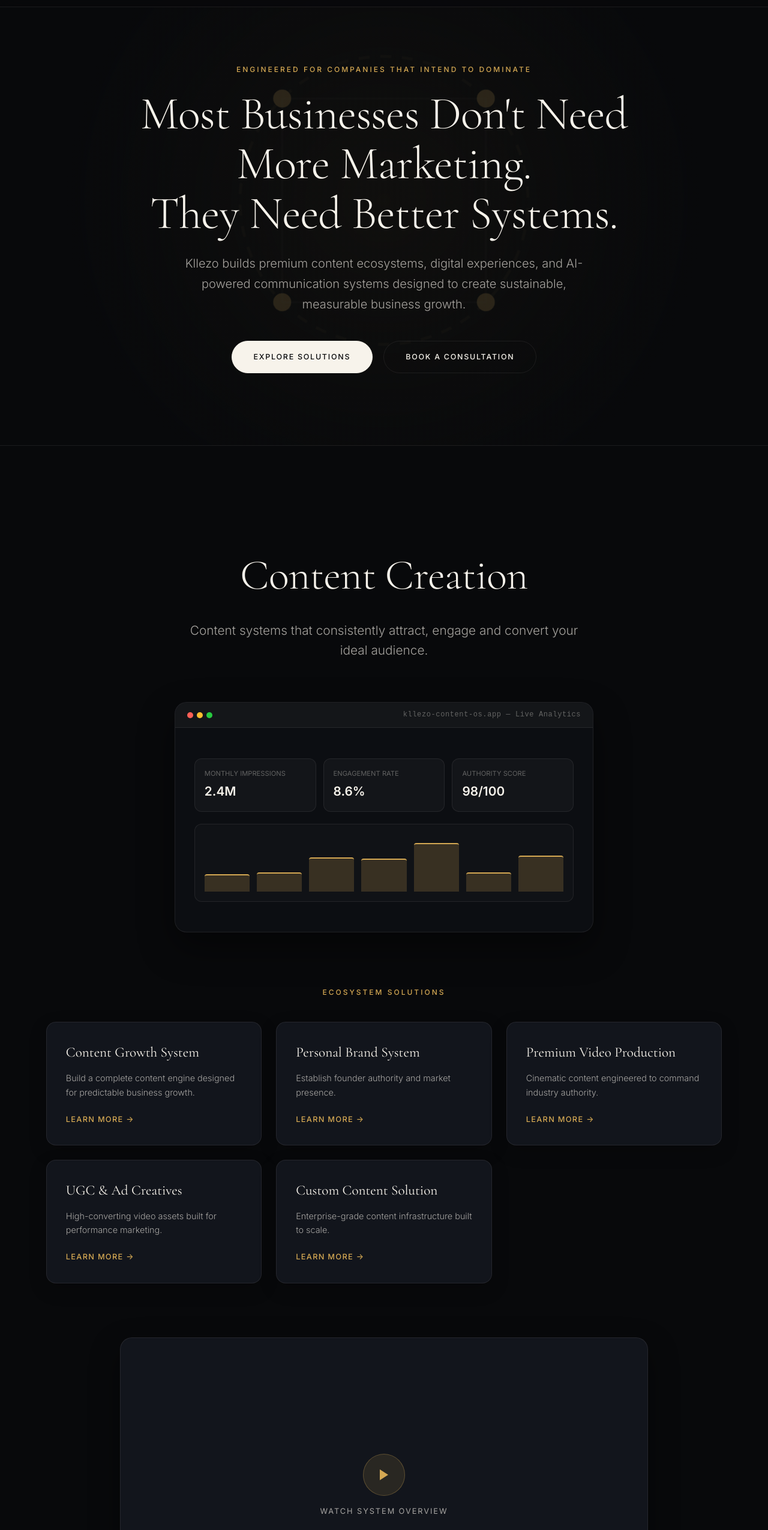
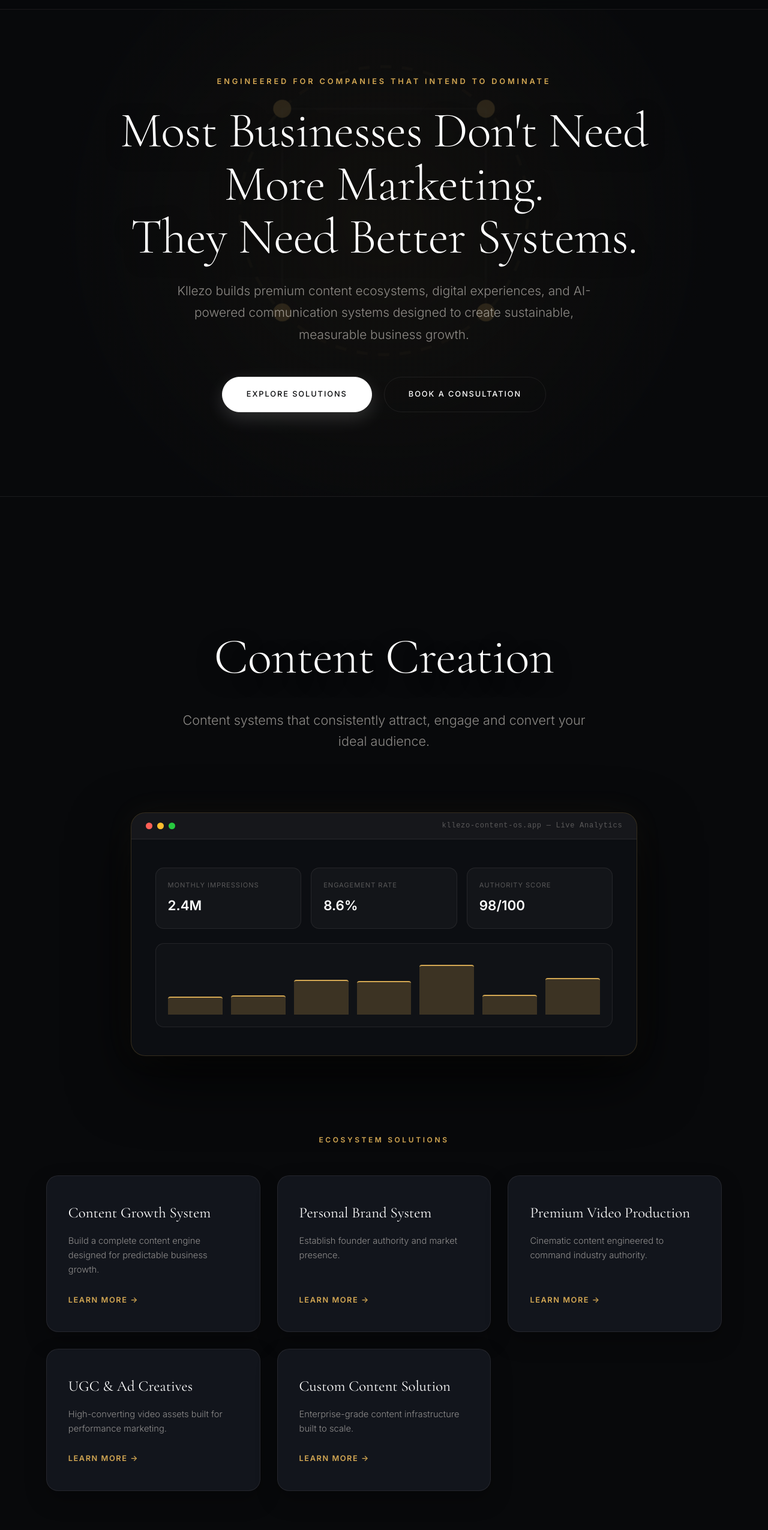
Before and after one commit to kllezo/kllezov3, a website: page services/index.html in a window 1280 px wide. Shown: the part 74-2624 px from the top of the page at 60% size. Drawn offline with nearby package versions, Linux system fonts and the light colour scheme.

Commit message:
refactor(services): improve product hierarchy and premium UX

```diff
--- a/services.css
+++ b/services.css
@@ -1,19 +1,19 @@
 /* ═════════════════════════════════════════════════════════════════════
    KLLEZO Services Page V3 — Premium Product Showcase
-   Apple / Linear Inspired: Massive Whitespace, Outcome Microcopy, Hero Demos
+   Apple / Linear Inspired: Massive Whitespace, High Contrast, Hero Demos
    ═════════════════════════════════════════════════════════════════════ */
 
 :root {
   --void: #08090B;
   --void-surface: #0E1015;
   --void-card: #12151C;
-  --beige: #F7F3EB;
-  --beige-muted: rgba(247, 243, 235, 0.65);
-  --beige-dim: rgba(247, 243, 235, 0.35);
+  --beige: #FFFFFF;
+  --beige-muted: rgba(247, 243, 235, 0.55);
+  --beige-dim: rgba(247, 243, 235, 0.3);
   --gold: #D4A853;
   --champagne: #BFA27A;
   --border: rgba(247, 243, 235, 0.08);
-  --border-hover: rgba(212, 168, 83, 0.35);
+  --border-hover: rgba(212, 168, 83, 0.45);
   --font-serif: 'Cormorant Garamond', Georgia, serif;
   --font-sans: 'Inter', -apple-system, BlinkMacSystemFont, system-ui, sans-serif;
 }
@@ -68,15 +68,15 @@ header {
   position: fixed;
   top: 0; left: 0;
   width: 100%;
-  padding: 22px 6%;
+  padding: 24px 6%;
   display: flex;
   justify-content: space-between;
   align-items: center;
   z-index: 1000;
-  backdrop-filter: blur(16px);
-  -webkit-backdrop-filter: blur(16px);
+  backdrop-filter: blur(20px);
+  -webkit-backdrop-filter: blur(20px);
   border-bottom: 1px solid var(--border);
-  background: rgba(8, 9, 11, 0.75);
+  background: rgba(8, 9, 11, 0.8);
 }
 
 .brand {
@@ -96,9 +96,9 @@ header {
   color: var(--beige);
   text-decoration: none;
   border: 1px solid var(--border);
-  padding: 10px 22px;
+  padding: 10px 24px;
   border-radius: 100px;
-  transition: all 0.3s ease;
+  transition: all 0.35s ease;
   background: rgba(247, 243, 235, 0.02);
   display: inline-flex;
   align-items: center;
@@ -113,8 +113,8 @@ header {
 
 /* ── HERO SECTION ── */
 .hero {
-  min-height: 90vh;
-  padding: 180px 6% 120px 6%;
+  min-height: 92vh;
+  padding: 200px 6% 140px 6%;
   display: flex;
   flex-direction: column;
   align-items: center;
@@ -122,47 +122,48 @@ header {
   text-align: center;
   position: relative;
   border-bottom: 1px solid var(--border);
-  background: radial-gradient(circle at center, rgba(212, 168, 83, 0.04) 0%, var(--void) 70%);
+  background: radial-gradient(circle at center, rgba(212, 168, 83, 0.05) 0%, var(--void) 70%);
 }
 
 .hero-content {
-  max-width: 880px;
+  max-width: 920px;
   margin: 0 auto;
   position: relative;
   z-index: 2;
 }
 
 .hero-subtitle {
-  font-size: 0.75rem;
-  letter-spacing: 0.25em;
+  font-size: 0.8rem;
+  letter-spacing: 0.3em;
   text-transform: uppercase;
   color: var(--gold);
-  margin-bottom: 24px;
-  font-weight: 500;
+  margin-bottom: 28px;
+  font-weight: 600;
 }
 
 .hero-title {
   font-family: var(--font-serif);
-  font-size: clamp(3rem, 6vw, 5.2rem);
+  font-size: clamp(3.2rem, 6.5vw, 5.6rem);
   font-weight: 300;
   letter-spacing: -0.01em;
-  color: var(--beige);
-  line-height: 1.08;
-  margin-bottom: 24px;
+  color: #FFFFFF;
+  line-height: 1.06;
+  margin-bottom: 28px;
+  text-shadow: 0 10px 30px rgba(0,0,0,0.5);
 }
 
 .hero-desc {
-  font-size: clamp(1.05rem, 1.8vw, 1.25rem);
+  font-size: clamp(1.1rem, 2vw, 1.3rem);
   font-weight: 300;
   color: var(--beige-muted);
-  line-height: 1.7;
-  max-width: 680px;
-  margin: 0 auto 44px auto;
+  line-height: 1.75;
+  max-width: 720px;
+  margin: 0 auto 52px auto;
 }
 
 .hero-buttons {
   display: flex;
-  gap: 18px;
+  gap: 20px;
   justify-content: center;
   flex-wrap: wrap;
 }
@@ -171,25 +172,27 @@ header {
   display: inline-flex;
   align-items: center;
   gap: 10px;
-  padding: 16px 36px;
+  padding: 18px 40px;
   border-radius: 100px;
-  font-size: 0.78rem;
+  font-size: 0.8rem;
   font-weight: 500;
-  letter-spacing: 0.14em;
+  letter-spacing: 0.15em;
   text-transform: uppercase;
   text-decoration: none;
-  transition: all 0.35s ease;
+  transition: all 0.35s cubic-bezier(0.16, 1, 0.3, 1);
 }
 
 .btn-primary {
-  background: var(--beige);
+  background: #FFFFFF;
   color: var(--void);
-  border: 1px solid var(--beige);
+  border: 1px solid #FFFFFF;
+  box-shadow: 0 10px 30px rgba(255,255,255,0.15);
 }
 .btn-primary:hover {
   background: #E5DFC8;
   border-color: #E5DFC8;
-  transform: translateY(-2px);
+  transform: translateY(-3px);
+  box-shadow: 0 15px 35px rgba(255,255,255,0.25);
 }
 
 .btn-secondary {
@@ -200,6 +203,7 @@ header {
 .btn-secondary:hover {
   border-color: var(--beige-muted);
   background: rgba(247, 243, 235, 0.05);
+  transform: translateY(-3px);
 }
 
 /* Background Ambient Animation for Hero */
@@ -207,7 +211,7 @@ header {
   position: absolute;
   top: 50%; left: 50%;
   transform: translate(-50%, -50%);
-  width: 600px; height: 600px;
+  width: 650px; height: 650px;
   pointer-events: none;
   opacity: 0.15;
   z-index: 1;
@@ -215,7 +219,7 @@ header {
 
 /* ── CINEMATIC PRODUCT CHAPTERS (The 4 Categories) ── */
 .product-chapter {
-  padding: 160px 6%;
+  padding: 200px 6%;
   border-bottom: 1px solid var(--border);
 }
 
@@ -223,63 +227,65 @@ header {
   background: var(--void-surface);
 }
 
-/* 01. Chapter Header */
+/* 01. Chapter Header (High Contrast & Dominant Hierarchy) */
 .chapter-header {
   text-align: center;
-  max-width: 800px;
-  margin: 0 auto 70px auto;
+  max-width: 860px;
+  margin: 0 auto 100px auto;
 }
 
 .chapter-title {
   font-family: var(--font-serif);
-  font-size: clamp(2.8rem, 5.5vw, 4.5rem);
+  font-size: clamp(3.2rem, 6.5vw, 5.2rem);
   font-weight: 300;
   letter-spacing: -0.01em;
-  color: var(--beige);
-  margin-bottom: 18px;
+  color: #FFFFFF;
+  margin-bottom: 22px;
+  text-shadow: 0 10px 30px rgba(0,0,0,0.5);
 }
 
 .chapter-subtitle {
-  font-size: clamp(1.1rem, 2vw, 1.3rem);
+  font-size: clamp(1.15rem, 2.2vw, 1.35rem);
   color: var(--beige-muted);
   font-weight: 300;
-  line-height: 1.6;
-  max-width: 650px;
+  line-height: 1.65;
+  max-width: 680px;
   margin: 0 auto;
 }
 
-/* 02. Hero Product Demo (Occupies ~60–65% of section width) */
+/* 02. Hero Product Demo (Occupies ~75% of section width for maximum visual impact) */
 .hero-demo-container {
-  max-width: 900px;
-  width: 62%;
-  margin: 0 auto 90px auto;
+  max-width: 1040px;
+  width: 75%;
+  margin: 0 auto 130px auto;
 }
 
 .demo-window {
   background: #0C0E12;
-  border: 1px solid var(--border);
-  border-radius: 20px;
+  border: 1px solid rgba(212, 168, 83, 0.2);
+  border-radius: 24px;
   overflow: hidden;
-  box-shadow: 0 25px 60px rgba(0,0,0,0.45);
-  transition: border-color 0.35s ease, box-shadow 0.35s ease;
+  box-shadow: 0 40px 100px rgba(0,0,0,0.75), 0 0 50px rgba(212, 168, 83, 0.06);
+  transition: border-color 0.4s ease, box-shadow 0.4s ease, transform 0.4s ease;
 }
 .demo-window:hover {
-  border-color: var(--border-hover);
-  box-shadow: 0 30px 70px rgba(0,0,0,0.6);
+  border-color: rgba(212, 168, 83, 0.45);
+  box-shadow: 0 50px 110px rgba(0,0,0,0.85), 0 0 60px rgba(212, 168, 83, 0.12);
+  transform: translateY(-4px);
 }
 
 .window-header {
-  height: 42px;
-  background: rgba(247, 243, 235, 0.03);
+  height: 44px;
+  background: rgba(247, 243, 235, 0.04);
   border-bottom: 1px solid var(--border);
   display: flex;
   align-items: center;
-  padding: 0 20px;
+  padding: 0 24px;
   justify-content: space-between;
 }
 
-.window-dots { display: flex; gap: 6px; }
-.dot { width: 10px; height: 10px; border-radius: 50%; }
+.window-dots { display: flex; gap: 8px; }
+.dot { width: 11px; height: 11px; border-radius: 50%; }
 .dot-red { background: #FF5F56; }
 .dot-yellow { background: #FFBD2E; }
 .dot-green { background: #27C93F; }
@@ -288,71 +294,71 @@ header {
   font-size: 0.75rem;
   color: var(--beige-dim);
   font-family: monospace;
-  letter-spacing: 0.05em;
+  letter-spacing: 0.06em;
 }
 
 .demo-body {
-  padding: 32px;
-  min-height: 340px;
+  padding: 40px;
+  min-height: 360px;
   position: relative;
   display: flex;
   flex-direction: column;
   justify-content: center;
 }
 
-/* 03. Solutions Grid (Elegant Software Product Cards) */
+/* 03. Solutions Grid (Refined Software Product Cards) */
 .solutions-section-title {
   font-size: 0.75rem;
-  letter-spacing: 0.25em;
+  letter-spacing: 0.3em;
   text-transform: uppercase;
   color: var(--gold);
   text-align: center;
-  margin-bottom: 40px;
-  font-weight: 500;
+  margin-bottom: 50px;
+  font-weight: 600;
 }
 
 .solutions-grid {
   display: grid;
-  grid-template-columns: repeat(auto-fit, minmax(280px, 1fr));
-  gap: 24px;
-  max-width: 1200px;
-  margin: 0 auto 90px auto;
+  grid-template-columns: repeat(auto-fit, minmax(300px, 1fr));
+  gap: 28px;
+  max-width: 1240px;
+  margin: 0 auto 130px auto;
 }
 
 .solution-card {
   background: var(--void-card);
   border: 1px solid var(--border);
-  border-radius: 16px;
-  padding: 32px;
+  border-radius: 20px;
+  padding: 42px 36px;
   display: flex;
   flex-direction: column;
   justify-content: space-between;
   height: 100%;
   text-decoration: none;
-  box-shadow: 0 10px 30px rgba(0,0,0,0.2);
-  transition: transform 0.35s ease, border-color 0.35s ease, box-shadow 0.35s ease;
+  box-shadow: 0 15px 35px rgba(0,0,0,0.25);
+  transition: transform 0.35s cubic-bezier(0.16, 1, 0.3, 1), border-color 0.35s ease, box-shadow 0.35s ease;
 }
 
 .solution-card:hover {
-  transform: translateY(-4px);
-  border-color: var(--border-hover);
-  box-shadow: 0 20px 40px rgba(0,0,0,0.35);
+  transform: translateY(-6px);
+  border-color: rgba(212, 168, 83, 0.45);
+  box-shadow: 0 25px 50px rgba(0,0,0,0.5), 0 0 30px rgba(212, 168, 83, 0.12);
 }
 
 .sol-card-name {
   font-family: var(--font-serif);
-  font-size: 1.45rem;
+  font-size: 1.55rem;
   font-weight: 400;
-  color: var(--beige);
-  margin-bottom: 12px;
+  color: #FFFFFF;
+  margin-bottom: 14px;
 }
 
 .sol-card-desc {
-  font-size: 0.9rem;
+  font-size: 0.92rem;
   color: var(--beige-muted);
   font-weight: 300;
-  line-height: 1.6;
-  margin-bottom: 24px;
+  line-height: 1.65;
+  margin-bottom: 28px;
 }
 
 .sol-card-link {
@@ -360,20 +366,20 @@ header {
   align-items: center;
   gap: 8px;
   font-size: 0.8rem;
-  letter-spacing: 0.1em;
+  letter-spacing: 0.12em;
   text-transform: uppercase;
   color: var(--gold);
-  font-weight: 500;
+  font-weight: 600;
   transition: transform 0.3s ease;
 }
 .solution-card:hover .sol-card-link {
-  transform: translateX(3px);
+  transform: translateX(4px);
 }
 
 /* 04. Watch It Work (Video Placeholder) */
 .watch-work-container {
-  max-width: 880px;
-  margin: 0 auto 80px auto;
+  max-width: 940px;
+  margin: 0 auto 110px auto;
   text-align: center;
 }
 
@@ -382,80 +388,85 @@ header {
   width: 100%;
   background: var(--void-card);
   border: 1px solid var(--border);
-  border-radius: 20px;
+  border-radius: 24px;
   position: relative;
   display: flex;
   flex-direction: column;
   align-items: center;
   justify-content: center;
   overflow: hidden;
-  box-shadow: 0 20px 50px rgba(0,0,0,0.4);
-  transition: border-color 0.35s ease;
+  box-shadow: 0 25px 60px rgba(0,0,0,0.45);
+  transition: border-color 0.35s ease, box-shadow 0.35s ease, transform 0.35s ease;
 }
 .video-placeholder-frame:hover {
   border-color: rgba(212, 168, 83, 0.4);
+  transform: translateY(-3px);
+  box-shadow: 0 30px 70px rgba(0,0,0,0.6);
 }
 
 .play-btn-glow {
-  width: 70px; height: 70px;
+  width: 76px; height: 76px;
   border-radius: 50%;
   background: rgba(212, 168, 83, 0.12);
-  border: 1px solid rgba(212, 168, 83, 0.3);
+  border: 1px solid rgba(212, 168, 83, 0.35);
   display: flex;
   align-items: center;
   justify-content: center;
   color: var(--gold);
-  margin-bottom: 16px;
+  margin-bottom: 18px;
   transition: transform 0.35s ease, background-color 0.35s ease;
 }
 .video-placeholder-frame:hover .play-btn-glow {
-  transform: scale(1.1);
-  background: rgba(212, 168, 83, 0.2);
+  transform: scale(1.12);
+  background: rgba(212, 168, 83, 0.22);
 }
 
 .video-placeholder-label {
   font-size: 0.8rem;
-  letter-spacing: 0.15em;
+  letter-spacing: 0.18em;
   text-transform: uppercase;
   color: var(--beige-muted);
 }
 
-/* 05. Inline CTA */
+/* 05. Inline CTA (Distinct Section Conclusion) */
 .inline-cta-box {
   text-align: center;
-  padding: 40px 20px 0 20px;
+  padding: 60px 20px 0 20px;
+  border-top: 1px solid rgba(247, 243, 235, 0.06);
+  margin-top: 40px;
 }
 
 .inline-cta-text {
   font-family: var(--font-serif);
-  font-size: 1.6rem;
+  font-size: 1.8rem;
   font-weight: 300;
-  color: var(--beige);
-  margin-bottom: 20px;
+  color: #FFFFFF;
+  margin-bottom: 24px;
 }
 
 /* ── FINAL CTA SECTION ── */
 .final-cta-section {
-  padding: 180px 6%;
+  padding: 220px 6%;
   text-align: center;
-  background: radial-gradient(circle at bottom, rgba(212, 168, 83, 0.06) 0%, var(--void) 70%);
+  background: radial-gradient(circle at bottom, rgba(212, 168, 83, 0.08) 0%, var(--void) 70%);
 }
 
 .final-cta-title {
   font-family: var(--font-serif);
-  font-size: clamp(2.8rem, 5.5vw, 4.8rem);
+  font-size: clamp(3rem, 6vw, 5.2rem);
   font-weight: 300;
-  color: var(--beige);
-  margin-bottom: 20px;
+  color: #FFFFFF;
+  margin-bottom: 24px;
+  text-shadow: 0 10px 30px rgba(0,0,0,0.5);
 }
 
 .final-cta-desc {
-  font-size: 1.15rem;
+  font-size: 1.2rem;
   color: var(--beige-muted);
-  max-width: 620px;
-  margin: 0 auto 44px auto;
+  max-width: 660px;
+  margin: 0 auto 48px auto;
   font-weight: 300;
-  line-height: 1.7;
+  line-height: 1.75;
 }
 
 .final-cta-buttons {
@@ -466,51 +477,51 @@ header {
 }
 
 /* ── DEMO UI INTERNAL SPECIFIC STYLES ── */
-.content-os-ui { display: flex; flex-direction: column; gap: 20px; }
-.os-stats-row { display: grid; grid-template-columns: repeat(3, 1fr); gap: 12px; }
-.os-stat-card { background: rgba(247, 243, 235, 0.03); border: 1px solid var(--border); padding: 16px; border-radius: 12px; }
-.stat-lbl { font-size: 0.7rem; color: var(--beige-dim); text-transform: uppercase; }
-.stat-val { font-size: 1.3rem; font-weight: 600; color: var(--beige); margin-top: 4px; }
-.os-graph-box { height: 130px; background: rgba(247, 243, 235, 0.02); border: 1px solid var(--border); border-radius: 12px; padding: 16px; display: flex; align-items: flex-end; gap: 12px; }
-.graph-bar { flex: 1; background: rgba(212, 168, 83, 0.2); border-top: 2px solid var(--gold); border-radius: 4px 4px 0 0; transition: height 1s ease; }
+.content-os-ui { display: flex; flex-direction: column; gap: 24px; }
+.os-stats-row { display: grid; grid-template-columns: repeat(3, 1fr); gap: 16px; }
+.os-stat-card { background: rgba(247, 243, 235, 0.03); border: 1px solid var(--border); padding: 20px; border-radius: 14px; }
+.stat-lbl { font-size: 0.7rem; color: var(--beige-dim); text-transform: uppercase; letter-spacing: 0.08em; }
+.stat-val { font-size: 1.4rem; font-weight: 600; color: #FFFFFF; margin-top: 6px; }
+.os-graph-box { height: 140px; background: rgba(247, 243, 235, 0.02); border: 1px solid var(--border); border-radius: 14px; padding: 20px; display: flex; align-items: flex-end; gap: 14px; }
+.graph-bar { flex: 1; background: rgba(212, 168, 83, 0.22); border-top: 2px solid var(--gold); border-radius: 4px 4px 0 0; transition: height 1s ease; }
 
-.web-preview-box { background: #151921; border-radius: 12px; border: 1px solid var(--border); height: 240px; overflow: hidden; position: relative; }
-.web-scroll-content { padding: 24px; animation: webScroll 12s infinite linear; }
-@keyframes webScroll { 0% { transform: translateY(0); } 50% { transform: translateY(-50px); } 100% { transform: translateY(0); } }
-.mock-hero-h1 { height: 18px; width: 60%; background: var(--beige); border-radius: 4px; margin-bottom: 14px; }
-.mock-hero-p { height: 8px; width: 85%; background: var(--beige-dim); border-radius: 4px; margin-bottom: 8px; }
-.mock-hero-p2 { height: 8px; width: 40%; background: var(--beige-dim); border-radius: 4px; margin-bottom: 24px; }
-.mock-grid-cards { display: flex; gap: 12px; }
-.mock-c { flex: 1; height: 80px; background: rgba(255,255,255,0.05); border-radius: 8px; }
+.web-preview-box { background: #151921; border-radius: 14px; border: 1px solid var(--border); height: 260px; overflow: hidden; position: relative; }
+.web-scroll-content { padding: 28px; animation: webScroll 12s infinite linear; }
+@keyframes webScroll { 0% { transform: translateY(0); } 50% { transform: translateY(-60px); } 100% { transform: translateY(0); } }
+.mock-hero-h1 { height: 20px; width: 60%; background: #FFFFFF; border-radius: 4px; margin-bottom: 16px; }
+.mock-hero-p { height: 8px; width: 85%; background: var(--beige-dim); border-radius: 4px; margin-bottom: 10px; }
+.mock-hero-p2 { height: 8px; width: 40%; background: var(--beige-dim); border-radius: 4px; margin-bottom: 28px; }
+.mock-grid-cards { display: flex; gap: 14px; }
+.mock-c { flex: 1; height: 90px; background: rgba(255,255,255,0.06); border-radius: 10px; }
 
-.chat-window { display: flex; flex-direction: column; gap: 14px; }
-.msg-bubble { max-width: 80%; padding: 14px 18px; border-radius: 16px; font-size: 0.9rem; line-height: 1.5; }
-.msg-ai { background: rgba(212, 168, 83, 0.1); border: 1px solid rgba(212, 168, 83, 0.25); color: var(--beige); align-self: flex-start; }
-.msg-user { background: rgba(247, 243, 235, 0.08); color: var(--beige); align-self: flex-end; }
+.chat-window { display: flex; flex-direction: column; gap: 16px; }
+.msg-bubble { max-width: 80%; padding: 16px 20px; border-radius: 18px; font-size: 0.92rem; line-height: 1.55; }
+.msg-ai { background: rgba(212, 168, 83, 0.12); border: 1px solid rgba(212, 168, 83, 0.3); color: #FFFFFF; align-self: flex-start; }
+.msg-user { background: rgba(247, 243, 235, 0.08); color: #FFFFFF; align-self: flex-end; }
 .typing-dots { display: inline-flex; gap: 4px; margin-top: 4px; }
 .typing-dots span { width: 4px; height: 4px; background: var(--gold); border-radius: 50%; animation: blink 1.4s infinite ease-in-out both; }
 .typing-dots span:nth-child(1) { animation-delay: -0.32s; }
 .typing-dots span:nth-child(2) { animation-delay: -0.16s; }
 @keyframes blink { 0%, 80%, 100% { opacity: 0.2; } 40% { opacity: 1; } }
 
-.voice-call-ui { display: flex; flex-direction: column; gap: 18px; }
-.waveform-box { display: flex; align-items: center; justify-content: center; gap: 6px; height: 70px; background: rgba(247, 243, 235, 0.02); border-radius: 12px; border: 1px solid var(--border); }
+.voice-call-ui { display: flex; flex-direction: column; gap: 20px; }
+.waveform-box { display: flex; align-items: center; justify-content: center; gap: 6px; height: 75px; background: rgba(247, 243, 235, 0.02); border-radius: 14px; border: 1px solid var(--border); }
 .wave-bar { width: 4px; background: var(--gold); border-radius: 4px; animation: wave 1.2s infinite ease-in-out; }
-.wave-bar:nth-child(1) { height: 20px; animation-delay: 0.1s; }
-.wave-bar:nth-child(2) { height: 40px; animation-delay: 0.3s; }
-.wave-bar:nth-child(3) { height: 18px; animation-delay: 0.2s; }
-.wave-bar:nth-child(4) { height: 48px; animation-delay: 0.4s; }
-.wave-bar:nth-child(5) { height: 26px; animation-delay: 0.15s; }
+.wave-bar:nth-child(1) { height: 22px; animation-delay: 0.1s; }
+.wave-bar:nth-child(2) { height: 44px; animation-delay: 0.3s; }
+.wave-bar:nth-child(3) { height: 20px; animation-delay: 0.2s; }
+.wave-bar:nth-child(4) { height: 52px; animation-delay: 0.4s; }
+.wave-bar:nth-child(5) { height: 28px; animation-delay: 0.15s; }
 @keyframes wave { 0%, 100% { transform: scaleY(0.5); } 50% { transform: scaleY(1.2); } }
-.transcript-box { background: rgba(247, 243, 235, 0.03); border: 1px solid var(--border); padding: 16px; border-radius: 12px; font-size: 0.85rem; color: var(--beige-muted); font-family: monospace; line-height: 1.6; }
+.transcript-box { background: rgba(247, 243, 235, 0.03); border: 1px solid var(--border); padding: 18px; border-radius: 14px; font-size: 0.88rem; color: var(--beige-muted); font-family: monospace; line-height: 1.65; }
 
 /* ── RESPONSIVE DESIGN ── */
 @media (max-width: 1024px) {
-  .hero-demo-container { width: 85%; }
+  .hero-demo-container { width: 90%; }
 }
 @media (max-width: 768px) {
-  header { padding: 16px 5%; }
-  .product-chapter { padding: 100px 5%; }
+  header { padding: 18px 5%; }
+  .product-chapter { padding: 120px 5%; }
   .hero-demo-container { width: 100%; }
   .solutions-grid { grid-template-columns: 1fr; }
 }
```
